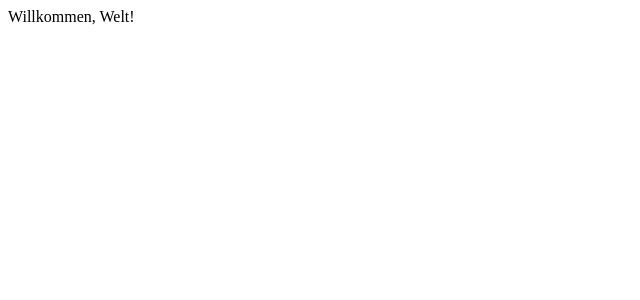
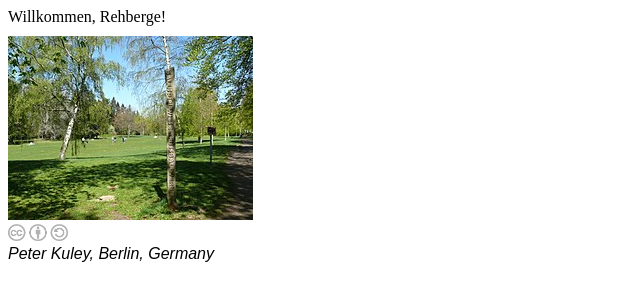
Before and after one commit to carexpilosa/expresso, a website: page public/index.html in a window 1280 px wide. Shown: the whole page, without its empty margins (0-640 px from the left). Drawn offline with Linux system fonts and the light colour scheme.

Commit message:
img to index added

```diff
--- a/public/index.html
+++ b/public/index.html
@@ -4,9 +4,31 @@
     <meta charset="UTF-8" />
     <meta name="viewport" content="width=device-width, initial-scale=1.0" />
     <meta http-equiv="X-UA-Compatible" content="ie=edge" />
-    <title>Willkommen</title>
+    <title>Willkommen, Rehberge</title>
+    <style type="text/css">
+      #imgDiv {
+        margin-top: 10px;
+      }
+
+      #license {
+        font-family: Arial, Helvetica, sans-serif;
+        font-style: italic;
+      }
+
+      #license > img {
+        width: 60px;
+      }
+    </style>
   </head>
   <body>
-    Willkommen, Welt!
+    Willkommen, Rehberge!
+    <div id="imgDiv">
+      <img src="/image.jpeg" alt="rehberge" />
+    </div>
+    <div id="license">
+      <img src="cc-by-sa.png" />
+      <br />
+      Peter Kuley, Berlin, Germany
+    </div>
   </body>
 </html>
```
Also changed, not shown: public/cc-by-sa.png (added).
